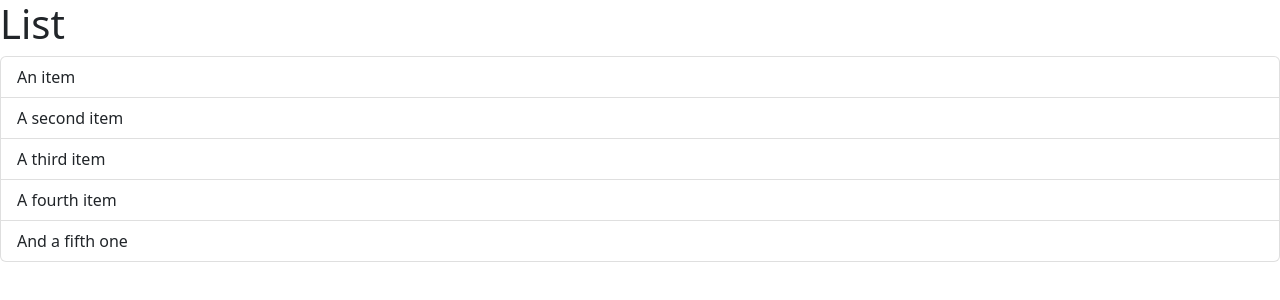
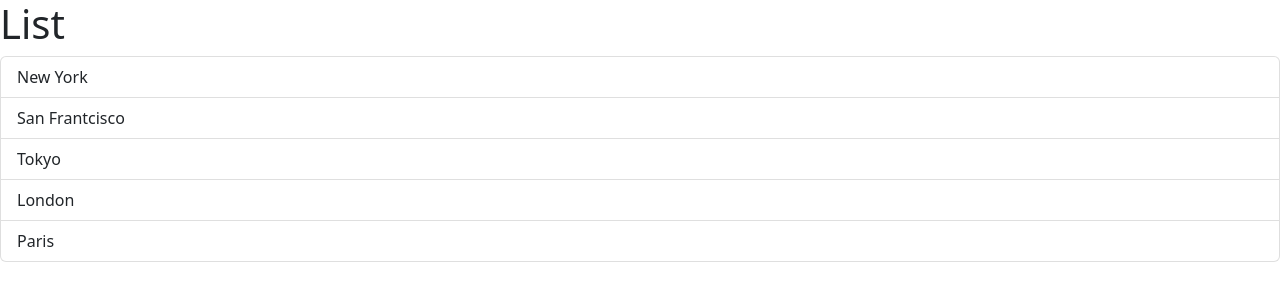
Before and after one commit to Viks23/vitejs-vite-ah22ix, a React (Vite) app: page / in a window 1280 px wide. Shown: the top 300 px of the page. Built offline with nearby package versions, Linux system fonts and the light colour scheme.

Commit message:
V1.0.0.0.3

```diff
--- a/src/components/ListGroup.tsx
+++ b/src/components/ListGroup.tsx
@@ -1,15 +1,20 @@
 function ListGroup() {
+  const items = [
+    'New York',
+    'San Frantcisco',
+    'Tokyo',
+    'London',
+    'Paris'
+  ];
+
   return (
     <>
       <h1>List </h1>
       <ul className="list-group">
-        <li className="list-group-item">An item</li>
-        <li className="list-group-item">A second item</li>
-        <li className="list-group-item">A third item</li>
-        <li className="list-group-item">A fourth item</li>
-        <li className="list-group-item">And a fifth one</li>
-        </ul>
-      </>
+      {items.map(item =>
+      <li className="list-group-item" key={item}>{item}</li>)}
+      </ul>
+    </>
   );
 }
 
```
